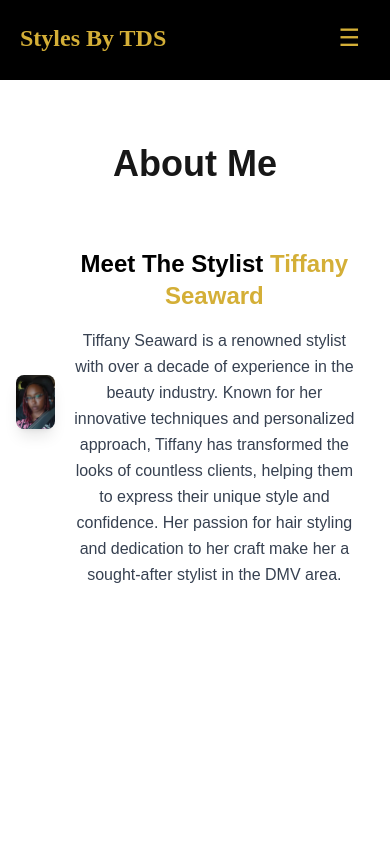
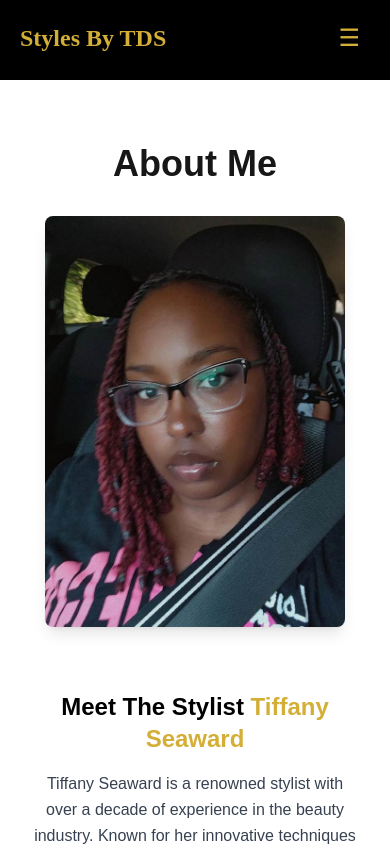
Before and after one commit to QDatcher/Styles-By-TDS, a Next.js app: page /about in a window 390 px wide. Shown: the top 846 px of the page. Built offline with nearby package versions, Linux system fonts and the light colour scheme; a web font is replaced by a local one.

Commit message:
updated some small bugs

```diff
--- a/src/components/sections/about/About.tsx
+++ b/src/components/sections/about/About.tsx
@@ -3,16 +3,16 @@ import Image from 'next/image';
 
 const About = () => {
   return (
-    <section className="relative h-screen py-16 px-4 bg-white">
+    <section className="relative min-h-screen py-16 px-4 bg-white mb-20">
       <h2 className="text-4xl font-bold text-center mb-8 relative z-10">
         About Me
       </h2>
 
-      <div className="max-w-4xl mx-auto space-y-8 flex items-center justify-center">
+      <div className="max-w-4xl mx-auto space-y-8 flex flex-col md:flex-row items-center justify-center">
         <div
-          className="mx-auto w-full max-w-md transition-opacity duration-5000 ease-out"
+          className="mx-auto w-full max-w-md transition-opacity duration-4000 ease-out mb-8 md:mb-0"
           style={{
-            animation: 'fadeIn 5s ease-out forwards'
+            animation: 'fadeIn 4s ease-out forwards'
           }}
         >
           <style jsx>{`
@@ -30,7 +30,7 @@ const About = () => {
             alt="Owner Photo"
             width={300}
             height={300}
-            className="rounded-lg shadow-lg"
+            className="rounded-lg shadow-lg mx-auto"
           />
         </div>
         <div className="text-center px-4">
--- a/src/components/sections/gallery/Gallery.tsx
+++ b/src/components/sections/gallery/Gallery.tsx
@@ -134,6 +134,34 @@ export default function Gallery() {
   const [currentIndex, setCurrentIndex] = useState<number | null>(null);
   const [isLoading, setIsLoading] = useState(true);
   const [loadedImages, setLoadedImages] = useState<Set<number>>(new Set());
+  const [modalWidth, setModalWidth] = useState('40%');
+
+  useEffect(() => {
+    setModalWidth(window.innerWidth <= 768 ? '95%' : '40%');
+  }, []);
+
+  const ModalStyles = {
+    overlay: {
+      backgroundColor: 'rgba(0, 0, 0, 0.75)',
+      zIndex: 9999,
+    },
+    content: {
+      top: '50%',
+      left: '50%',
+      right: 'auto',
+      bottom: 'auto',
+      marginRight: '-50%',
+      transform: 'translate(-50%, -50%)',
+      backgroundColor: colors.black,
+      border: `2px solid ${colors.teal}`,
+      borderRadius: '8px',
+      padding: '20px',
+      overflow: 'hidden',
+      width: modalWidth,
+      position: 'absolute' as const,
+      zIndex: 10000,
+    },
+  };
 
   useEffect(() => {
     // Prevent any content from showing initially
@@ -212,28 +240,7 @@ export default function Gallery() {
           isOpen={modalIsOpen}
           onRequestClose={closeModal}
           contentLabel="Image Modal"
-          style={{
-            overlay: {
-              backgroundColor: 'rgba(0, 0, 0, 0.75)',
-              zIndex: 9999,
-            },
-            content: {
-              top: '50%',
-              left: '50%',
-              right: 'auto',
-              bottom: 'auto',
-              marginRight: '-50%',
-              transform: 'translate(-50%, -50%)',
-              backgroundColor: colors.black,
-              border: `2px solid ${colors.teal}`,
-              borderRadius: '8px',
-              padding: '20px',
-              overflow: 'hidden',
-              width: '40%',
-              position: 'relative',
-              zIndex: 10000,
-            },
-          }}
+          style={ModalStyles}
         >
           {currentIndex !== null && (
             <ModalContent {...handlers}>
```
